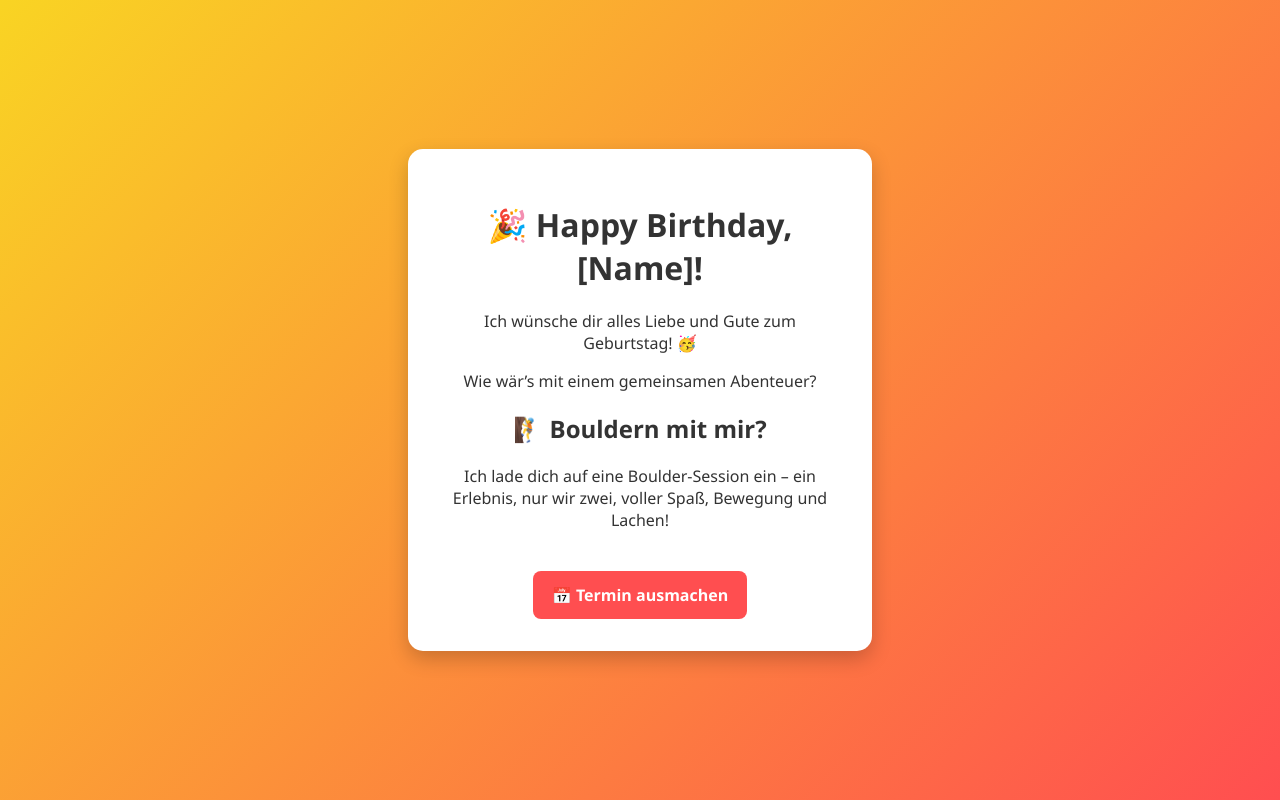
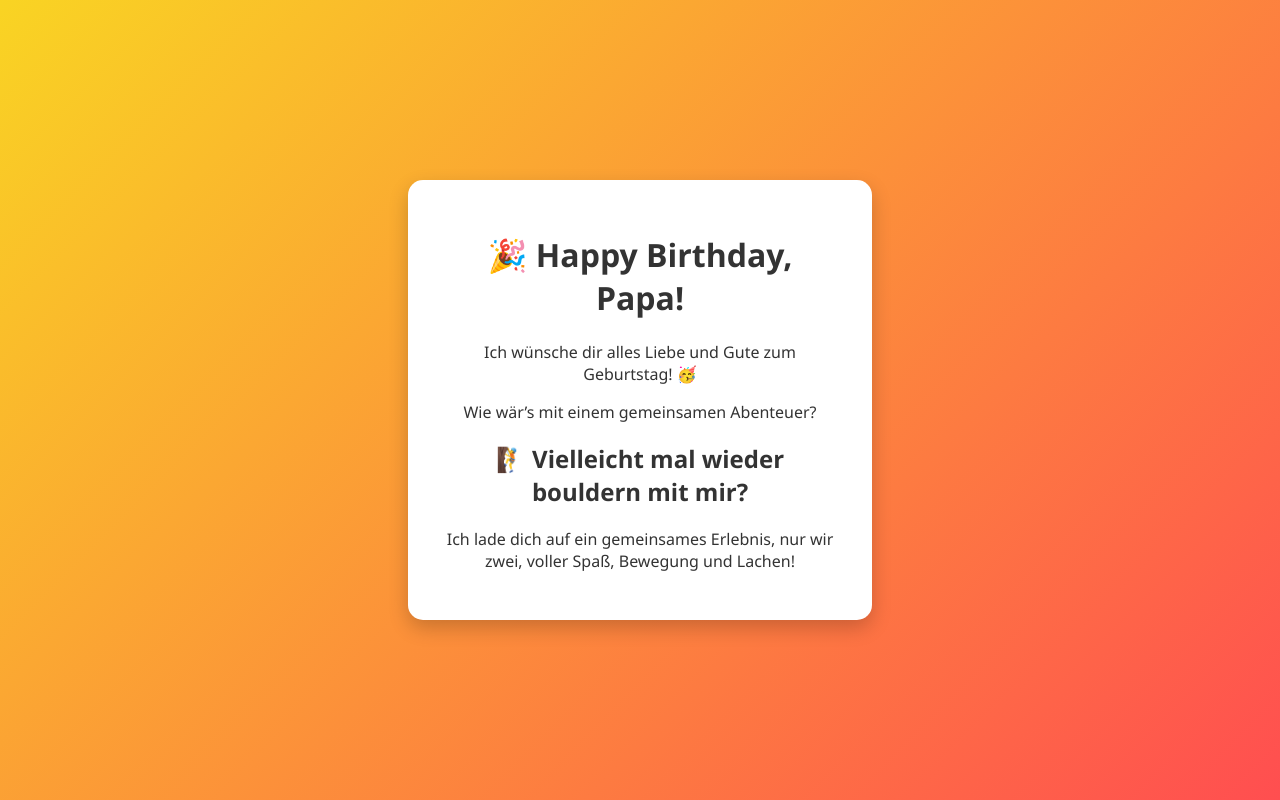
Before and after one commit to JosephineBohl/Geburtstagskarte, a plain HTML site: page index.html in a window 1280 px wide. Drawn offline with Linux system fonts and the light colour scheme.

Commit message:
Update index.html

```diff
--- a/index.html
+++ b/index.html
@@ -8,12 +8,11 @@
 </head>
 <body>
   <div class="card">
-    <h1>🎉 Happy Birthday, [Name]!</h1>
+    <h1>🎉 Happy Birthday, Papa!</h1>
     <p>Ich wünsche dir alles Liebe und Gute zum Geburtstag! 🥳</p>
     <p>Wie wär’s mit einem gemeinsamen Abenteuer?</p>
-    <h2>🧗 Bouldern mit mir?</h2>
-    <p>Ich lade dich auf eine Boulder-Session ein – ein Erlebnis, nur wir zwei, voller Spaß, Bewegung und Lachen!</p>
-    <a href="https://wa.me/?text=Hey%20ich%20habe%20deine%20Karte%20gesehen%20%E2%80%93%20lass%20uns%20einen%20Boulder-Termin%20finden!" class="btn">📅 Termin ausmachen</a>
+    <h2>🧗 Vielleicht mal wieder bouldern mit mir?</h2>
+    <p>Ich lade dich auf ein gemeinsames Erlebnis, nur wir zwei, voller Spaß, Bewegung und Lachen!</p>
   </div>
 </body>
 </html>
```
